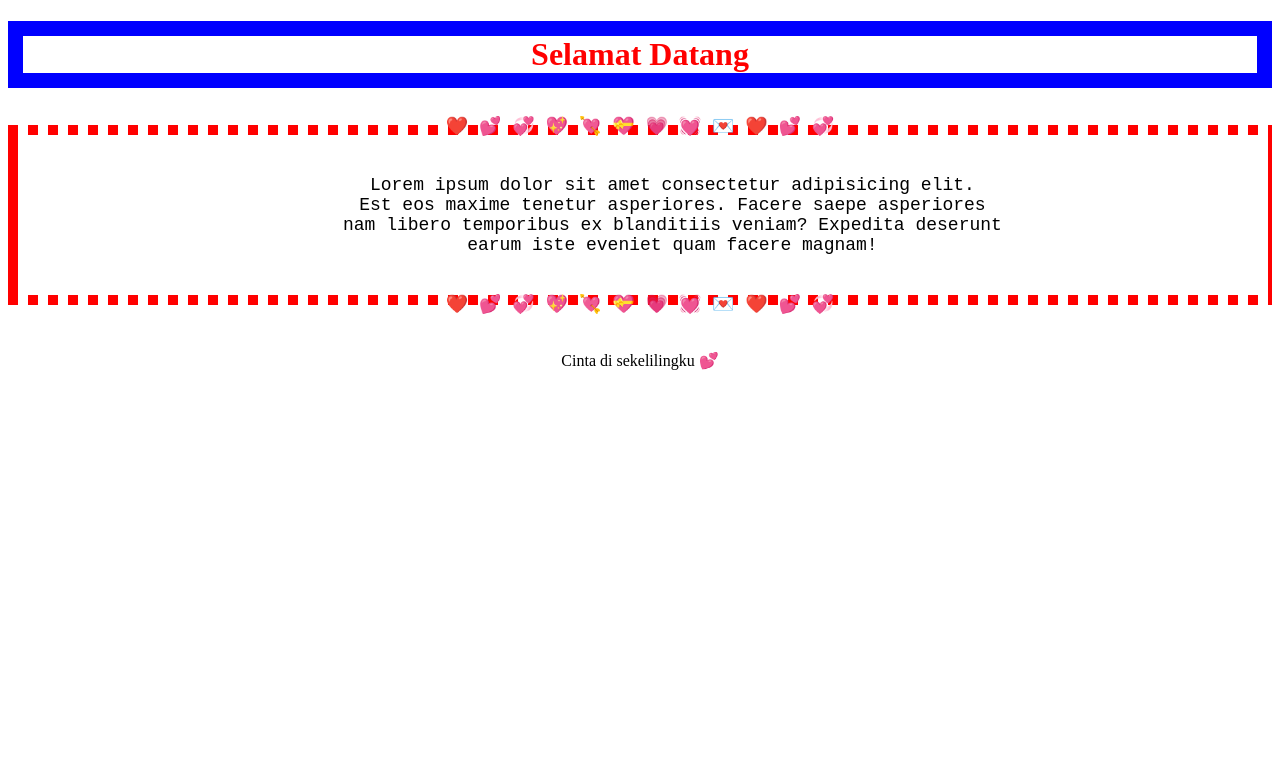
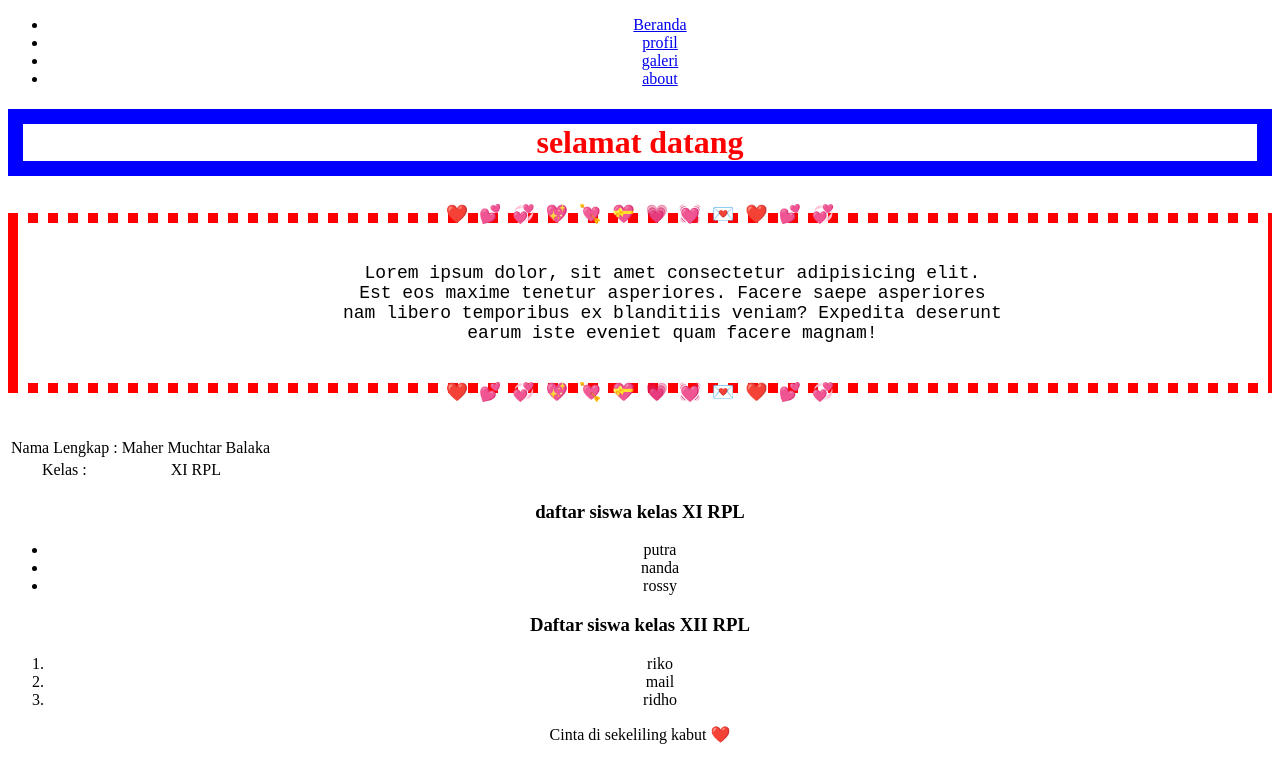
Before and after one commit to maher-muchtar-balaka/Pertemuan-0.2, a plain HTML site: page 1index.html in a window 1280 px wide. Drawn offline with Linux system fonts and the light colour scheme.

Commit message:
Update 1index.html

```diff
--- a/1index.html
+++ b/1index.html
@@ -1,23 +1,57 @@
-<!DOCTYPE html>
+ <!DOCTYPE html>
 <html lang="en">
 <head>
-  <meta charset="UTF-8" />
-  <meta name="viewport" content="width=device-width, initial-scale=1.0" />
-  <title>Border Love</title>
-  <link rel="stylesheet" href="style.css" />
+  <meta charset="UTF-8">
+  <meta name="viewport" content="width=device-width, initial-scale=1.0">
+  <title>Document</title>
+  <link rel="stylesheet" href="style.css">
 </head>
 <body>
-  <h1>Selamat Datang</h1>
+  <nav>
+    <ul>
+      <li><a href="index.html">Beranda</a></li>
+      <li><a href="Profil.html">profil</a></li>
+      <li><a href="galeri.html">galeri</a></li>
+      <li><a href="about.html">about</a></li>
+    </ul>
+  </nav>
+
+  <h1>selamat datang</h1>
 
   <pre>
     <div class="border-love">
-      Lorem ipsum dolor sit amet consectetur adipisicing elit.
+      Lorem ipsum dolor, sit amet consectetur adipisicing elit.
       Est eos maxime tenetur asperiores. Facere saepe asperiores
       nam libero temporibus ex blanditiis veniam? Expedita deserunt
       earum iste eveniet quam facere magnam!
     </div>
   </pre>
 
-  <p>Cinta di sekelilingku 💕</p>
+  <table>
+    <tr>
+      <td>Nama Lengkap :</td>
+      <td>Maher Muchtar Balaka</td>
+    </tr>
+    <tr>
+      <td>Kelas :</td>
+      <td>XI RPL</td>
+    </tr>
+  </table>
+
+  <h3>daftar siswa kelas XI RPL</h3>
+  <ul>
+    <li>putra</li>
+    <li>nanda</li>
+    <li>rossy</li>
+  </ul>
+
+  <h3>Daftar siswa kelas XII RPL</h3>
+  <ol>
+    <li>riko</li>
+    <li>mail</li>
+    <li>ridho</li>
+  </ol>
+
+  Cinta di sekeliling kabut ❤️
 </body>
-</html>
+      </html>
```
